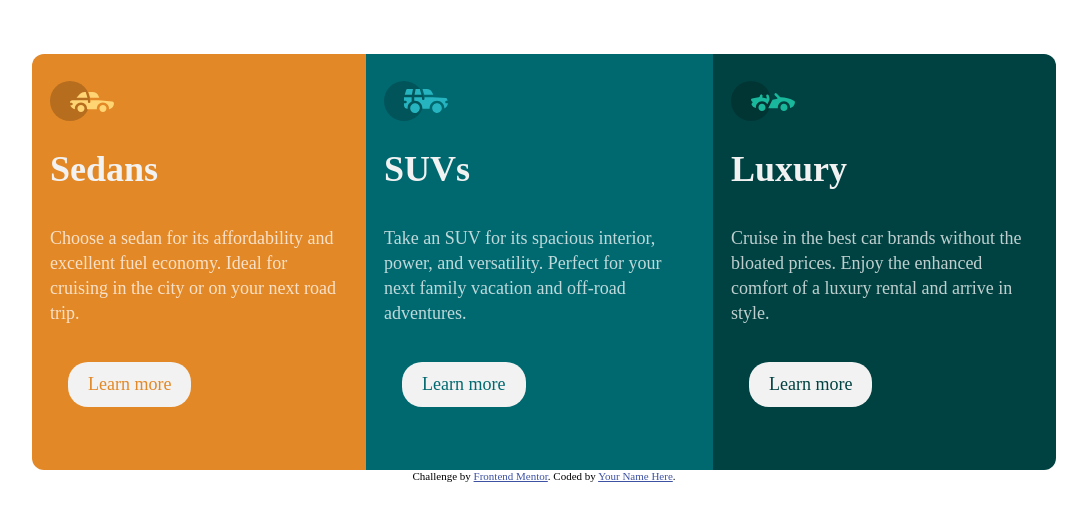
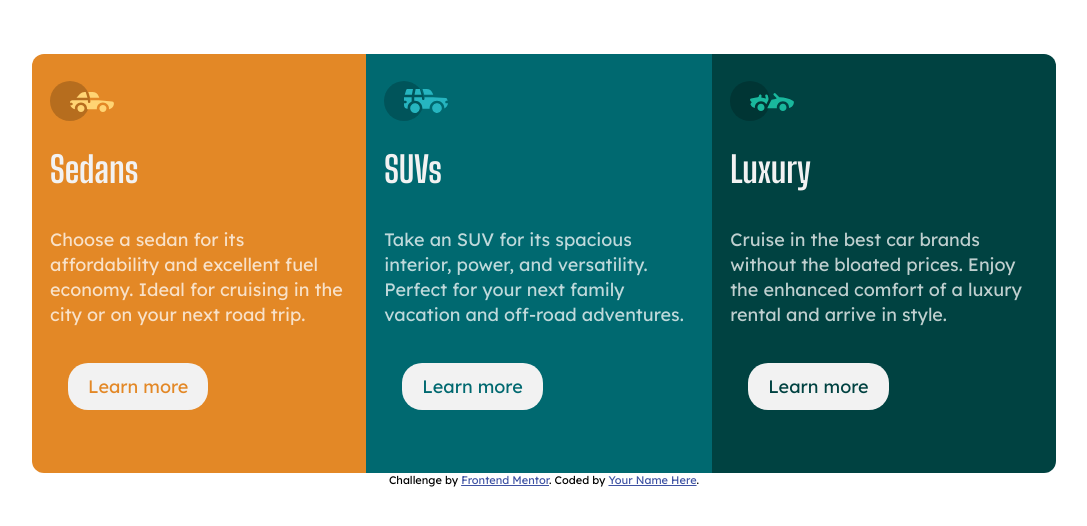
Before and after one commit to immanuel743/3-column-preview-card-component, a plain HTML site: page index.html in a window 1280 px wide. Shown: the whole page, without its empty margins (96-1183 px from the left). Drawn offline with Linux system fonts and the light colour scheme.

Commit message:
Preparing to submit to frontend mentor

```diff
--- a/index.html
+++ b/index.html
@@ -1,46 +1,62 @@
 <!DOCTYPE html>
 <html lang="en">
   <head>
-  <meta charset="UTF-8">
-  <meta name="viewport" content="width=device-width, initial-scale=1.0"> <!-- displays site properly based on user's device -->
+    <meta charset="UTF-8" />
+    <meta name="viewport" content="width=device-width, initial-scale=1.0" />
+    <!-- displays site properly based on user's device -->
 
-  <link rel="icon" type="image/png" sizes="32x32" href="./images/favicon-32x32.png">
-  <link rel="stylesheet" href="style.css">
+    <link rel="icon" type="image/png" sizes="32x32" href="./images/favicon-32x32.png" />
+    <link rel="stylesheet" href="style.css" />
     <title>Frontend Mentor | 3-column preview card component</title>
-
+    <link rel="preconnect" href="https://fonts.googleapis.com" />
+    <link rel="preconnect" href="https://fonts.gstatic.com" crossorigin />
+    <link
+      href="https://fonts.googleapis.com/css2?family=Big+Shoulders+Display:wght@700&family=Lexend+Deca&display=swap"
+      rel="stylesheet"
+    />
     <!-- Feel free to remove these styles or customise in your own stylesheet 👍 -->
     <style>
-    .attribution { font-size: 11px; text-align: center; }
-    .attribution a { color: hsl(228, 45%, 44%); }
+      .attribution {
+        font-size: 11px;
+        text-align: center;
+      }
+      .attribution a {
+        color: hsl(228, 45%, 44%);
+      }
     </style>
   </head>
   <body>
     <div class="container">
       <div class="flex-wrap">
         <div class="item">
-        <img src="images/icon-sedans.svg" alt="An icon of a sedan" class="icon">
+          <img src="images/icon-sedans.svg" alt="An icon of a sedan" class="icon" />
           <h1>Sedans</h1>
-        <p>Choose a sedan for its affordability and excellent fuel economy. Ideal for cruising in the city
-          or on your next road trip.</p>
-          <div class="btn-wrap">
-            <a href="#" class="btn">Learn more</a>
-          </div>
-
-      </div>
-      <div class="item">
-        <img src="images/icon-suvs.svg" alt="An icon of a  SUV" class="icon">
-        <h1> SUVs</h1>
-        <p>Take an SUV for its spacious interior, power, and versatility. Perfect for your next family vacation
-          and off-road adventures.</p>
+          <p>
+            Choose a sedan for its affordability and excellent fuel economy. Ideal for cruising in the city or on your
+            next road trip.
+          </p>
           <div class="btn-wrap">
             <a href="#" class="btn">Learn more</a>
           </div>
         </div>
         <div class="item">
-        <img src="images/icon-luxury.svg" alt="An icon of a  luxury" class="icon">
+          <img src="images/icon-suvs.svg" alt="An icon of a  SUV" class="icon" />
+          <h1>SUVs</h1>
+          <p>
+            Take an SUV for its spacious interior, power, and versatility. Perfect for your next family vacation and
+            off-road adventures.
+          </p>
+          <div class="btn-wrap">
+            <a href="#" class="btn">Learn more</a>
+          </div>
+        </div>
+        <div class="item">
+          <img src="images/icon-luxury.svg" alt="An icon of a  luxury" class="icon" />
           <h1>Luxury</h1>
-        <p>Cruise in the best car brands without the bloated prices. Enjoy the enhanced comfort of a luxury
-          rental and arrive in style.</p>
+          <p>
+            Cruise in the best car brands without the bloated prices. Enjoy the enhanced comfort of a luxury rental and
+            arrive in style.
+          </p>
           <div class="btn-wrap">
             <a href="#" class="btn">Learn more</a>
           </div>
@@ -49,8 +65,8 @@
     </div>
 
     <div class="attribution">
-    Challenge by <a href="https://www.frontendmentor.io?ref=challenge" target="_blank">Frontend Mentor</a>.
-    Coded by <a href="#">Your Name Here</a>.
+      Challenge by <a href="https://www.frontendmentor.io?ref=challenge" target="_blank">Frontend Mentor</a>. Coded by
+      <a href="#">Your Name Here</a>.
     </div>
   </body>
 </html>
--- a/style.css
+++ b/style.css
@@ -1,38 +1,44 @@
 /* Reset */
-*{
+* {
   padding: 0;
   margin: 0;
   box-sizing: border-box;
 }
-body{
+body {
   font-size: 16px;
   height: 120vh;
+
+  font-family: "Lexend Deca", sans-serif;
 }
 /* Root */
-:root{
+:root {
   --Brightorange: hsl(31, 77%, 52%);
   --Darkcyan: hsl(184, 100%, 22%);
   --Verydarkcyan: hsl(179, 100%, 13%);
   --paragraphs: hsla(0, 0%, 100%, 0.75);
   --backgroundheadingsbuttons: hsl(0, 0%, 95%);
-
+}
+h1,
+h2,
+h3 {
+  font-family: "Big Shoulders Display", cursive;
 }
 /* General */
-.container{
+.container {
   max-width: 100%;
   margin: 0 auto;
 }
-.icon{
+.icon {
   margin-bottom: 1.2em;
 }
-.btn-wrap{
+.btn-wrap {
   background-color: var(--backgroundheadingsbuttons);
   display: inline-block;
   margin: 2em 1em;
   padding: 12px 20px;
   border-radius: 20px;
 }
-.btn-wrap a{
+.btn-wrap a {
   text-decoration: none;
   color: var(--backgroundheadingsbuttons);
   text-align: center;
@@ -46,48 +52,47 @@
   flex-direction: column;
 }
 /* item */
-.item{
+.item {
   padding: 1.5em 2em;
-    height: auto;
+  height: 440px;
   /* height: 360px; */
 }
-.item h1{
+.item h1 {
   color: var(--backgroundheadingsbuttons);
   font-size: 2em;
   margin-bottom: 1em;
 }
-.item p{
+.item p {
   color: var(--paragraphs);
   font-size: 1em;
   line-height: 1.6;
-
 }
 /* item1 */
-.item:nth-child(1){
+.item:nth-child(1) {
   background-color: var(--Brightorange);
-    border-radius: 10px 10px 0 0 ;
+  border-radius: 10px 10px 0 0;
 }
-.item:nth-child(1) a{
+.item:nth-child(1) a {
   color: var(--Brightorange);
 }
 /* item2 */
-.item:nth-child(2){
-    background-color:var(--Darkcyan) ;
+.item:nth-child(2) {
+  background-color: var(--Darkcyan);
 }
-.item:nth-child(2) a{
-    color:var(--Darkcyan) ;
+.item:nth-child(2) a {
+  color: var(--Darkcyan);
 }
 /* item3 */
-.item:nth-child(3){
-    background-color:var(--Verydarkcyan) ;
-    border-radius: 0 0  10px 10px;
+.item:nth-child(3) {
+  background-color: var(--Verydarkcyan);
+  border-radius: 0 0 10px 10px;
 }
-.item:nth-child(3) a{
-    color:var(--Verydarkcyan) ;
+.item:nth-child(3) a {
+  color: var(--Verydarkcyan);
 }
 
-@media(min-width:765px){
-    body{
+@media (min-width: 765px) {
+  body {
     font-size: 18px;
   }
   .flex-wrap {
@@ -97,20 +102,19 @@
     width: 1200px;
     flex-direction: row;
   }
-    .item{
+  .item {
     padding: 1.5em 1em;
     height: auto;
   }
-    .item:nth-child(1){
-        border-radius: 12px 0 0 12px ;
+  .item:nth-child(1) {
+    border-radius: 12px 0 0 12px;
   }
-    .item:nth-child(3){
-        border-radius: 0 12px  12px 0;
+  .item:nth-child(3) {
+    border-radius: 0 12px 12px 0;
   }
-    .item p{
+  .item p {
     color: var(--paragraphs);
     font-size: 1em;
     line-height: 1.4;
-
   }
 }
```
Also changed, not shown: 4 other files. Lines whose indentation alone changed are shown as unchanged.
